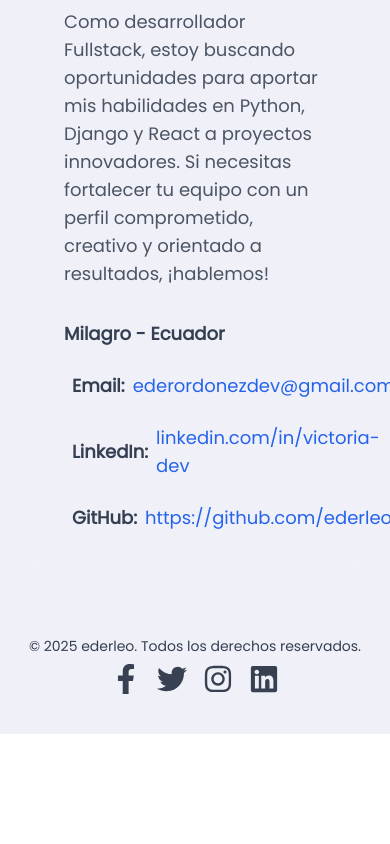
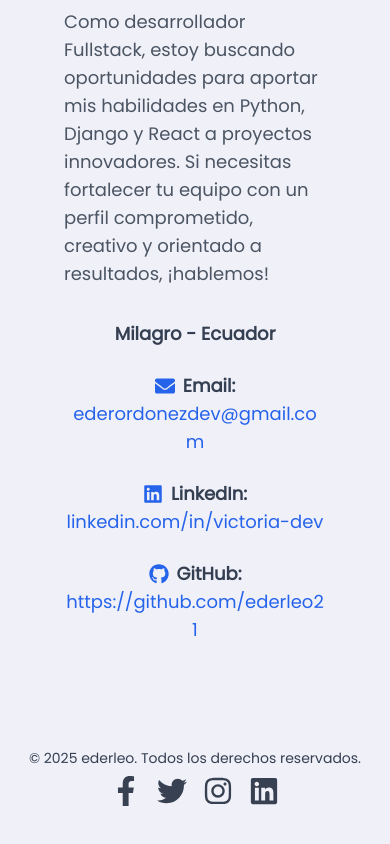
Before and after one commit to ederleo21/my_portfolio, a React (Vite) app: page / in a window 390 px wide. Shown: the part 3327-4171 px from the top of the page. Before the commit the page ends 4061 px from the top, so only its background shows below. Built offline with nearby package versions, Linux system fonts and the light colour scheme.

Commit message:
contact fixed

```diff
--- a/src/components/Contact.jsx
+++ b/src/components/Contact.jsx
@@ -3,7 +3,7 @@ import { FaEnvelope, FaLinkedin, FaGithub } from 'react-icons/fa';
 
 export const Contact = () => {
   return (
-<div className="bg-grey p-8 py-15" id='contact'>
+    <div className="bg-grey p-8 py-15" id="contact">
       <h1 className="font-lora font-bold text-darktext text-4xl sm:text-5xl lg:text-6xl text-center mb-2 lg:mb-10">
         Contacto
       </h1>
@@ -17,29 +17,40 @@ export const Contact = () => {
           </p>
         </div>
 
-    <div className="space-y-6 font-poppins">
-      <div className="flex items-center space-x-2">
+        <div className="space-y-6 font-poppins text-center sm:text-left">
+          <div className="flex flex-col items-center sm:items-start">
             <span className="text-darktext font-semibold text-lg sm:text-xl">Milagro - Ecuador</span>
           </div>
 
+          <div className="flex flex-col items-center sm:flex-row sm:items-center sm:space-x-2 break-all">
             <div className="flex items-center space-x-2">
               <FaEnvelope className="text-blue-600 text-xl" />
               <span className="font-bold text-darktext text-lg sm:text-xl">Email:</span>
-        <a href="mailto:ederordonez10@gmail.com" className="text-blue-600 hover:underline text-lg sm:text-xl">ederordonezdev@gmail.com</a>
+            </div>
+            <a href="mailto:ederordonez10@gmail.com" className="text-blue-600 hover:underline text-lg sm:text-xl">
+              ederordonezdev@gmail.com
+            </a>
           </div>
 
+          <div className="flex flex-col items-center sm:flex-row sm:items-center sm:space-x-2 break-all">
             <div className="flex items-center space-x-2">
               <FaLinkedin className="text-blue-600 text-xl" />
               <span className="font-bold text-darktext text-lg sm:text-xl">LinkedIn:</span>
-        <a href="https://linkedin.com/in/victoria-dev" target="_blank" rel="noopener noreferrer" className="text-blue-600 hover:underline text-lg sm:text-xl">linkedin.com/in/victoria-dev</a>
+            </div>
+            <a href="https://linkedin.com/in/victoria-dev" target="_blank" rel="noopener noreferrer" className="text-blue-600 hover:underline text-lg sm:text-xl">
+              linkedin.com/in/victoria-dev
+            </a>
           </div>
 
+          <div className="flex flex-col items-center sm:flex-row sm:items-center sm:space-x-2 break-all">
             <div className="flex items-center space-x-2">
               <FaGithub className="text-blue-600 text-xl" />
               <span className="font-bold text-darktext text-lg sm:text-xl">GitHub:</span>
-        <a href="https://github.com/ederleo21" target="_blank" rel="noopener noreferrer" className="text-blue-600 hover:underline text-lg sm:text-xl">https://github.com/ederleo21</a>
             </div>
-
+            <a href="https://github.com/ederleo21" target="_blank" rel="noopener noreferrer" className="text-blue-600 hover:underline text-lg sm:text-xl">
+              https://github.com/ederleo21
+            </a>
+          </div>
         </div>
       </div>
     </div>
```
Lines whose indentation alone changed are shown as unchanged.
